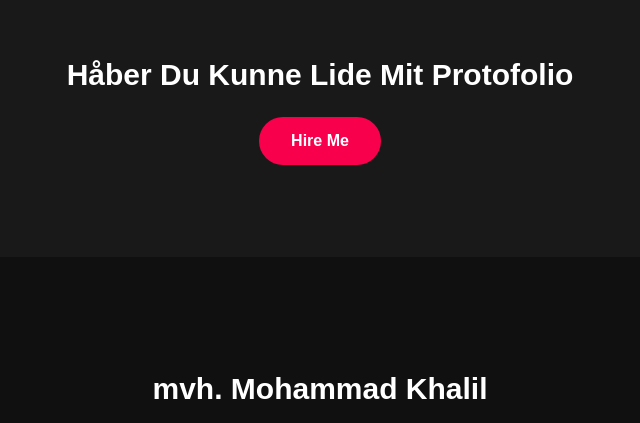
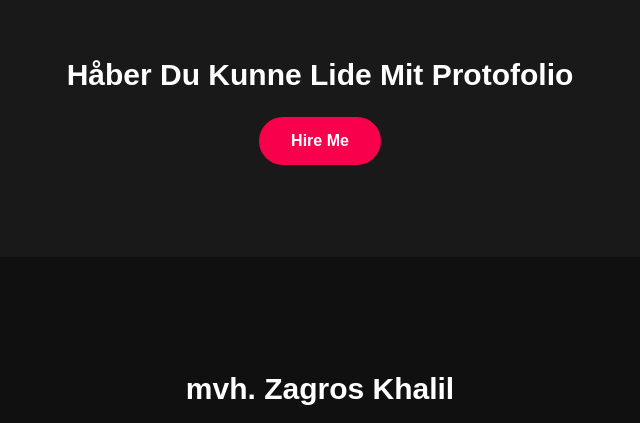
Before and after one commit to mk6320/mk6320.github.io, a plain HTML site: page index.html in a window 1280 px wide. Shown: the part 2192-2615 px from the top of the page, without its empty margins (320-960 px from the left). Drawn offline with Linux system fonts and the light colour scheme.

Commit message:
Update index.html

```diff
--- a/index.html
+++ b/index.html
@@ -107,7 +107,7 @@
 
     <!--Sidste Sektion-->
     <footer>
-        <p>mvh. Mohammad Khalil</p>
+        <p>mvh. Zagros Khalil</p>
         <p>Kontakt Mig med følgende </p>
         <div class="social">
             <a href="mailto:mohamd.xalil@gmail.com"><i class="fa-solid fa-at"></i></a>
```
